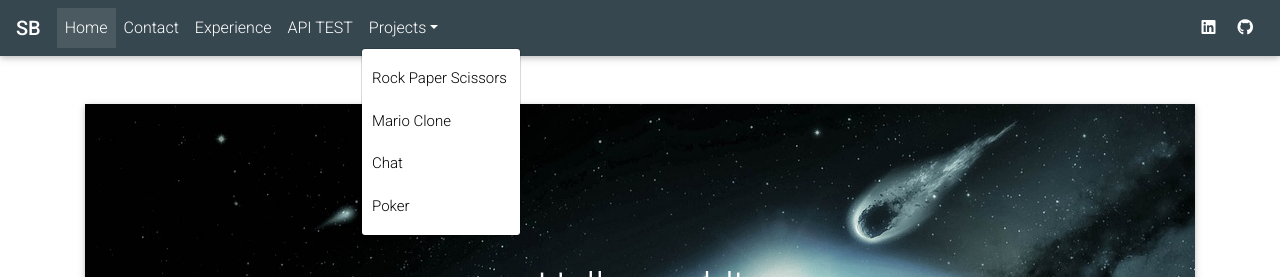
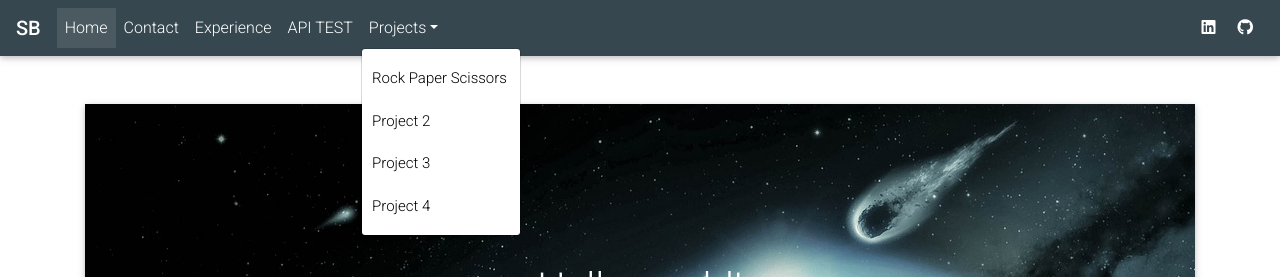
Before and after one commit to Lee7b/sbappold, a React (Create React App) app in the folder client/: page / in a window 1280 px wide. Both pictures are taken after a click on the link "Projects". Shown: the top 277 px of the page. Built offline with nearby package versions, Linux system fonts and the light colour scheme.

Commit message:
Fixed a couple of links

```diff
--- a/client/src/components/Header.js
+++ b/client/src/components/Header.js
@@ -41,9 +41,9 @@ class Header extends React.Component {
                     </MDBDropdownToggle>
                     <MDBDropdownMenu className="dropdown-default">
                       <MDBDropdownItem href="/rpsgame">Rock Paper Scissors</MDBDropdownItem>
-                      <MDBDropdownItem href="/">Mario Clone</MDBDropdownItem>
-                      <MDBDropdownItem href="/">Chat</MDBDropdownItem>
-                      <MDBDropdownItem href="/">Poker</MDBDropdownItem>
+                      <MDBDropdownItem href="/">Project 2</MDBDropdownItem>
+                      <MDBDropdownItem href="/">Project 3</MDBDropdownItem>
+                      <MDBDropdownItem href="/">Project 4</MDBDropdownItem>
                     </MDBDropdownMenu>
                  </MDBDropdown>
                 </MDBNavItem>
```
